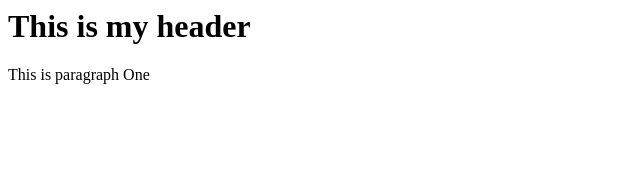
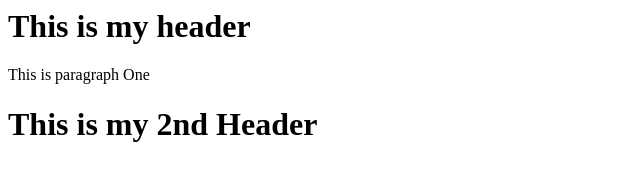
Before and after one commit to JohnSamuels/SshRemoteRepo, a plain HTML site: page index.html in a window 1280 px wide. Shown: the whole page, without its empty margins (0-640 px from the left). Drawn offline with Linux system fonts and the light colour scheme.

Commit message:
added 2nd H1 tag

```diff
--- a/index.html
+++ b/index.html
@@ -6,6 +6,8 @@
 
    <P> This is paragraph One </P>
 
+   <H1> This is my  2nd Header </H1>
+
 </BODY>
 
 </HTML>
```
